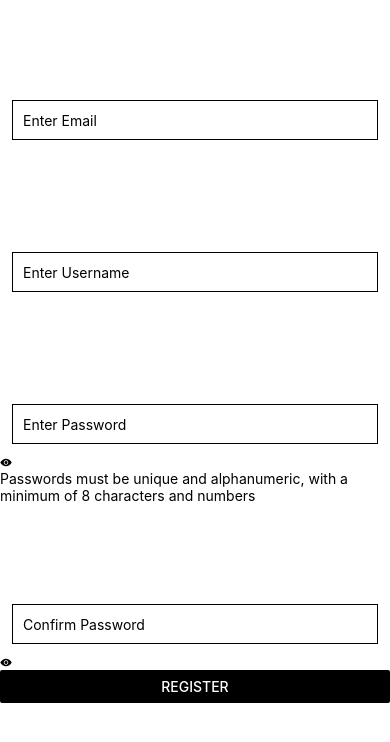
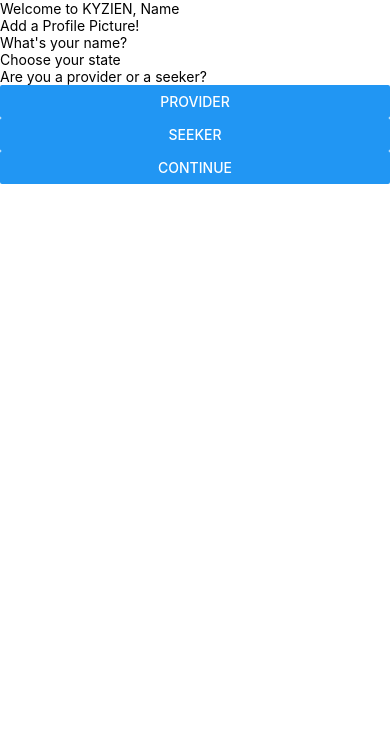
Before and after one commit to Jordan-Burgess/kyzien_app, a React Native app: screen / in a window 390 px wide. Shown: the top 742 px of the page. Built offline with nearby package versions, Linux system fonts and the light colour scheme; grey boxes are pictures that could not be loaded.

Commit message:
Create General Onboarding and Service Form

```diff
--- a/App.js
+++ b/App.js
@@ -3,9 +3,12 @@
 import AppIntro from './pages/AppIntro';
 import Login from './pages/Login';
 import Register from './pages/Register';
+import GeneralOnboarding from './pages/GeneralOnboarding';
+import SeekerOnboarding from './pages/SeekerOnboarding';
+import ProviderOnboarding from './pages/ProviderOnboarding';
 
 export default function App() {
   return (
-    <Register/>
+    <GeneralOnboarding/>
   );
 };
--- a/pages/AppIntro.js
+++ b/pages/AppIntro.js
@@ -113,7 +113,7 @@
 const slides = [
   {
     key: 's1',
-    text: 'Best Recharge offers',
+    text: 'Connect with clients around the world.',
     title: 'As a Provider...',
     image: {
       uri:
--- /dev/null
+++ b/pages/GeneralOnboarding.js
@@ -0,0 +1,37 @@
+import {useState} from 'react'
+import {View, Text, Image, TextInput, Button} from 'react-native'
+
+function GeneralOnboarding() {
+  const [name, setName] = useState('')
+  const [state, setState] = useState('')
+
+  return (
+    <View>
+      <Text>Welcome to KYZIEN, Name</Text>
+      <Image source='asd'/>
+      <Text>Add a Profile Picture!</Text>
+      <TextInput
+        onChangeText={setName}
+        value={name}
+        placeholder="What's your name?"
+      />
+      <TextInput
+        onChangeText={setState}
+        value={state}
+        placeholder='Choose your state'
+      />
+      <Text>Are you a provider or a seeker?</Text>
+      <Button
+        title="Provider"
+      />
+      <Button
+        title="Seeker"
+      />
+      <Button
+        title="Continue"
+      />
+    </View>
+  )
+}
+
+export default GeneralOnboarding
--- /dev/null
+++ b/pages/ProviderOnboarding.js
@@ -0,0 +1,10 @@
+import React from 'react'
+import { View } from 'react-native'
+
+function ProviderOnboarding() {
+  return (
+    <View>ProviderOnboarding</View>
+  )
+}
+
+export default ProviderOnboarding
--- /dev/null
+++ b/pages/SeekerOnboarding.js
@@ -0,0 +1,8 @@
+import React from 'react'
+import { View } from 'react-native'
+
+export default function SeekerOnboarding() {
+  return (
+    <View>SeekerOnboarding</View>
+  )
+}
```
Also changed, not shown: components/OnboardingServiceForm.js (added, +24 -0 lines).
